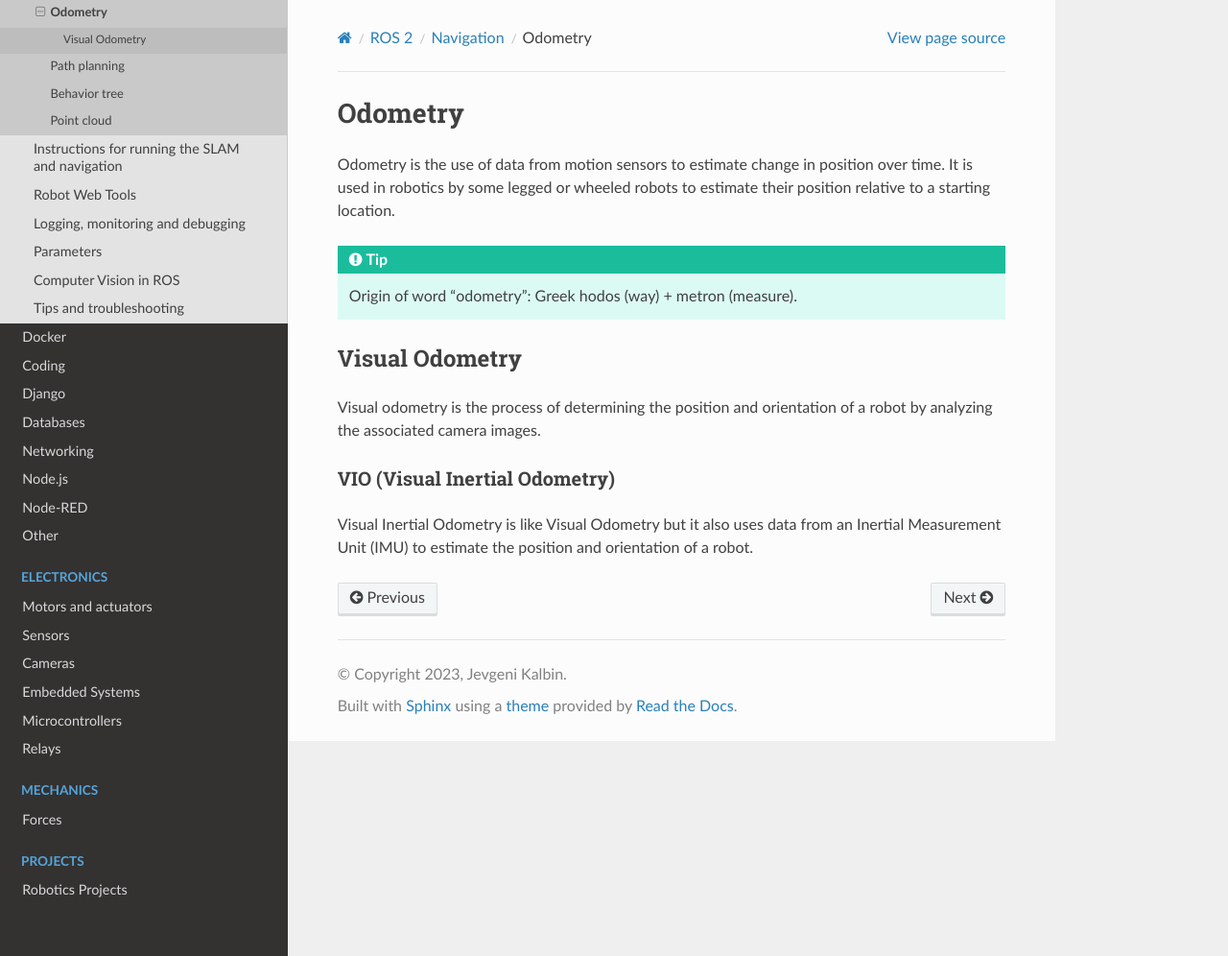
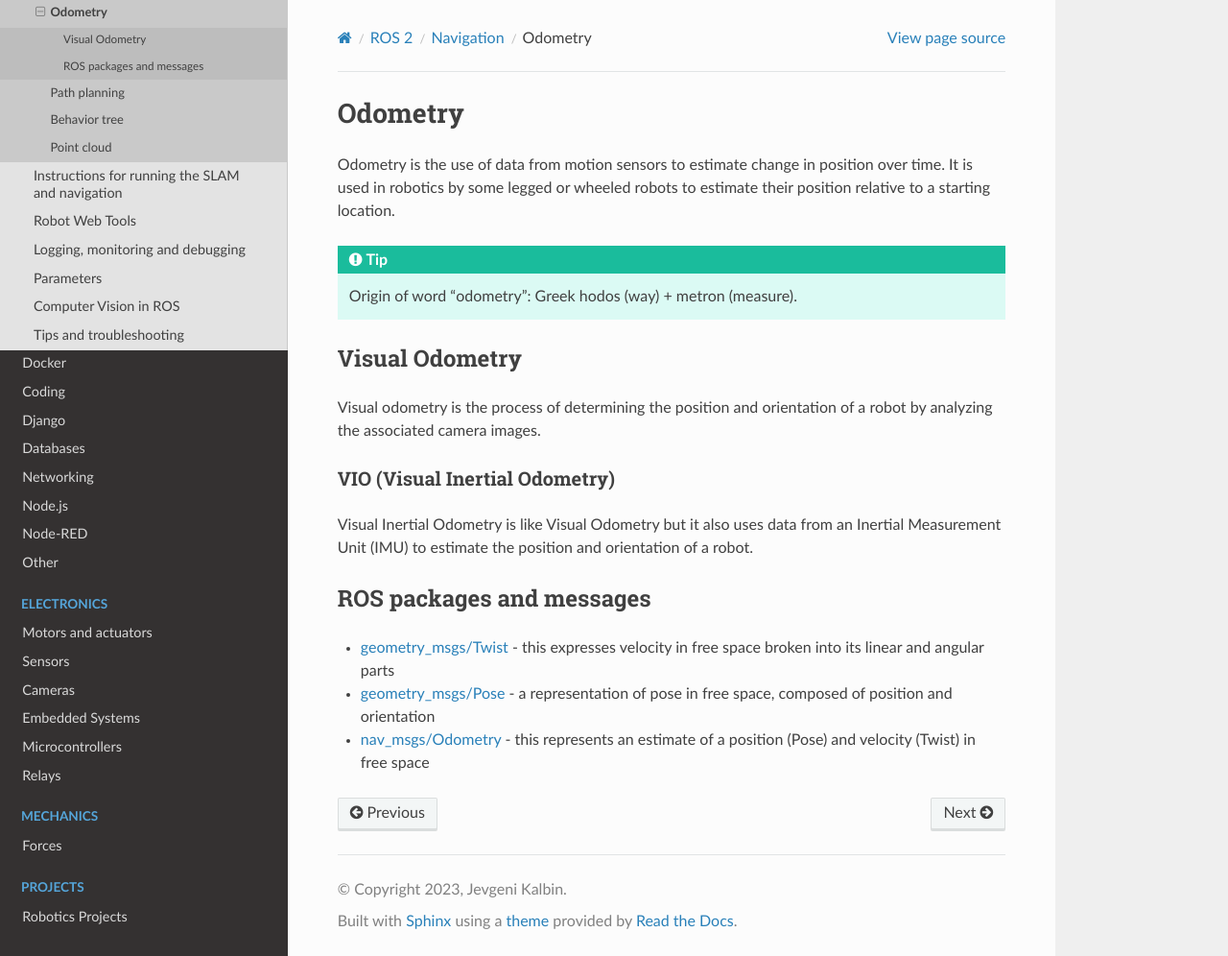
Before and after one commit to jevgenik/manuals, a Sphinx documentation site: the page built from source/files/software/ros2/navigation/odometry.rst, in a window 1280 px wide and 996 px high. Shown: the whole window at 96% size. Built offline with Sphinx 7.4.7 and the Read the Docs theme 2.0.0, drawn with Linux system fonts in a browser that asks for light colours; pages that are not in the unit, such as notebooks, are missing from menus.

Commit message:
updated odometry.rst

```diff
--- a/source/files/software/ros2/navigation/odometry.rst
+++ b/source/files/software/ros2/navigation/odometry.rst
@@ -16,3 +16,13 @@ VIO (Visual Inertial Odometry)
 ------------------------------
 Visual Inertial Odometry is like Visual Odometry but it also uses data from an Inertial Measurement Unit (IMU) to estimate the position
 and orientation of a robot.
+
+
+ROS packages and messages
+=========================
+
+* `geometry_msgs/Twist <https://docs.ros.org/en/noetic/api/geometry_msgs/html/msg/Twist.html>`_ - this expresses velocity in free space broken into its linear and angular parts
+
+* `geometry_msgs/Pose <https://docs.ros.org/en/noetic/api/geometry_msgs/html/msg/Pose.html>`_ - a representation of pose in free space, composed of position and orientation
+
+* `nav_msgs/Odometry <https://docs.ros.org/en/noetic/api/nav_msgs/html/msg/Odometry.html>`_ - this represents an estimate of a position (Pose) and velocity (Twist) in free space
```
